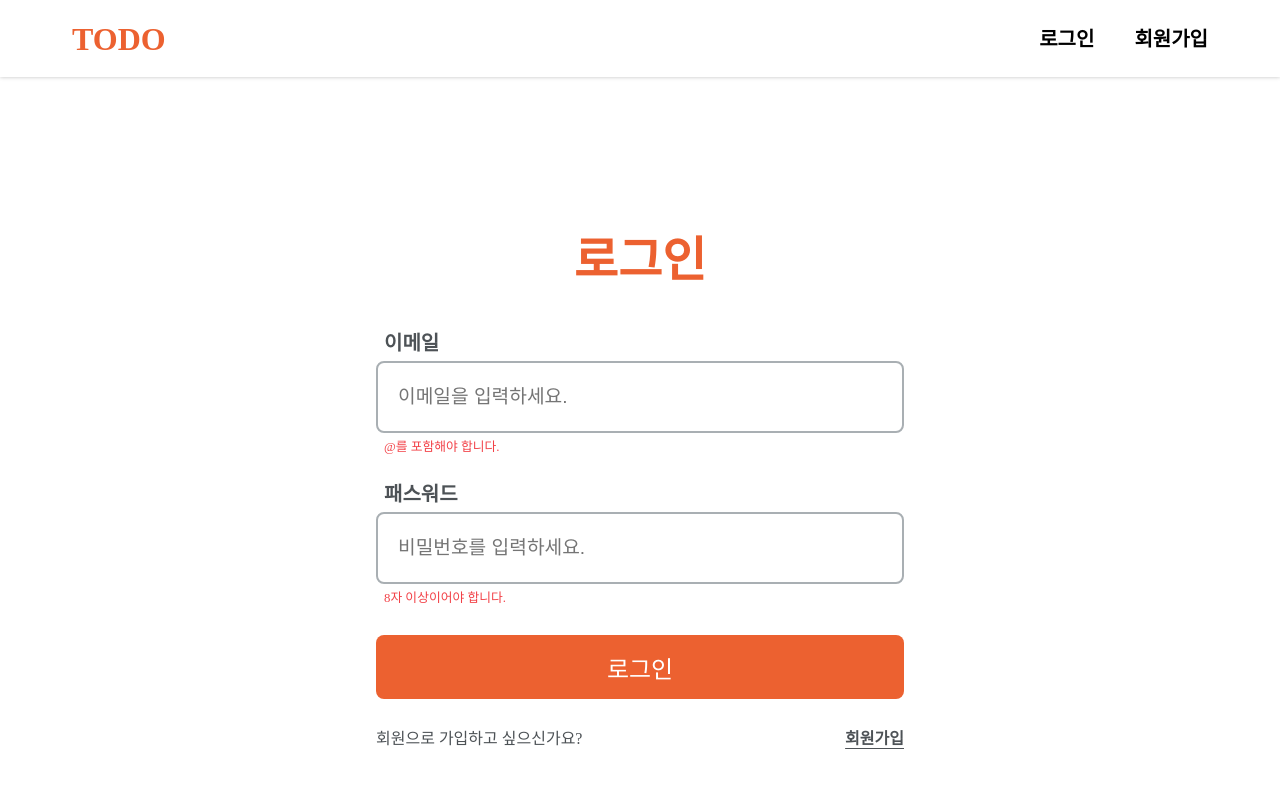
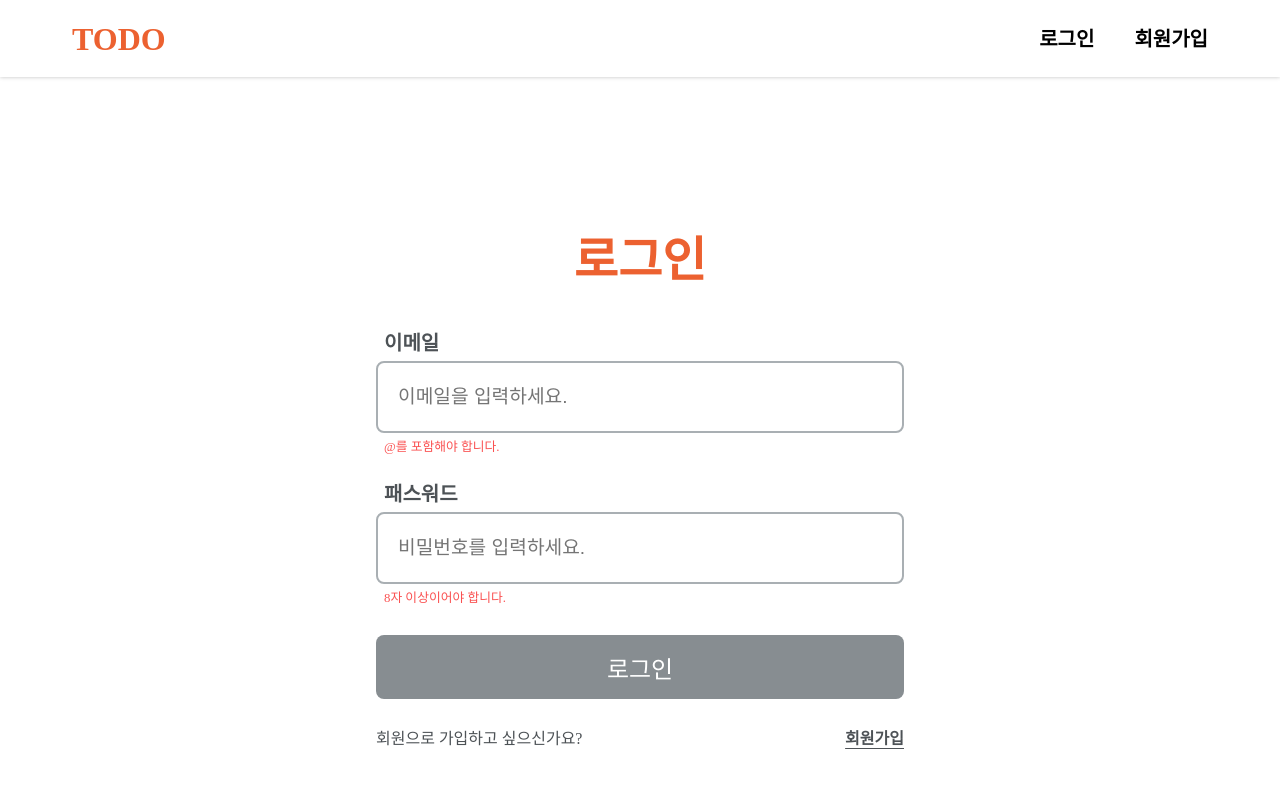
Before and after one commit to sangminlee98/wanted-pre-onboarding-frontend, a React (Create React App) app: page /signin in a window 1280 px wide. Shown: the top 788 px of the page. Built offline with nearby package versions, Linux system fonts and the light colour scheme.

Commit message:
style : 로그인, 회원가입 페이지 버튼 disabled style 적용

```diff
--- a/src/components/NoUpdatingInput/styles.module.scss
+++ b/src/components/NoUpdatingInput/styles.module.scss
@@ -1,3 +1,5 @@
+@import "@/media.scss";
+
 .inputWrapper {
   display: flex;
   width: 100%;
@@ -29,6 +31,9 @@
     &:hover {
       opacity: 0.8;
     }
+    @include mobile {
+      zoom: 0.65;
+    }
   }
   & > button:last-child {
     color: #fa5151;
--- a/src/components/UpdatingInput/styles.module.scss
+++ b/src/components/UpdatingInput/styles.module.scss
@@ -1,3 +1,5 @@
+@import "@/media.scss";
+
 .inputWrapper {
   display: flex;
   width: 100%;
@@ -32,6 +34,9 @@
     &:hover {
       opacity: 0.8;
     }
+    @include mobile {
+      zoom: 0.65;
+    }
   }
   & > button:last-child {
     color: #fa5151;
--- a/src/pages/SignIn/styles.module.scss
+++ b/src/pages/SignIn/styles.module.scss
@@ -57,7 +57,7 @@
   margin-top: 0.5rem;
   margin-left: 0.5rem;
   min-height: 1.2rem;
-  color: #f24147;
+  color: #fa5151;
   font-family: "Pretendard";
   font-size: 0.8rem;
 }
@@ -72,8 +72,12 @@
   font-size: 1.5rem;
   color: white;
   cursor: pointer;
-  &:hover {
+  &:hover:enabled {
     opacity: 0.8;
+  }
+  &:disabled {
+    cursor: auto;
+    background-color: var(--darkgray-color);
   }
 }
 
--- a/src/pages/SignUp/styles.module.scss
+++ b/src/pages/SignUp/styles.module.scss
@@ -57,7 +57,7 @@
   margin-top: 0.5rem;
   margin-left: 0.5rem;
   min-height: 1.2rem;
-  color: #f24147;
+  color: #fa5151;
   font-family: "Pretendard";
   font-size: 0.8rem;
 }
@@ -68,14 +68,19 @@
   margin-bottom: 2rem;
   border: none;
   border-radius: 8px;
-  background-color: var(--darkgray-color);
+  background-color: var(--main-color);
   font-size: 1.5rem;
   color: white;
   cursor: pointer;
-  &:hover {
+  &:hover:enabled {
     opacity: 0.8;
   }
+  &:disabled {
+    cursor: auto;
+    background-color: var(--darkgray-color);
+  }
 }
+
 .subContainer {
   display: flex;
   justify-content: space-between;
--- a/src/pages/Welcome/styles.module.scss
+++ b/src/pages/Welcome/styles.module.scss
@@ -33,6 +33,9 @@
     & > b {
       color: var(--main-color);
     }
+    @include mobile {
+      font-size: 4rem;
+    }
   }
   & > p {
     color: var(--text-color);
```
